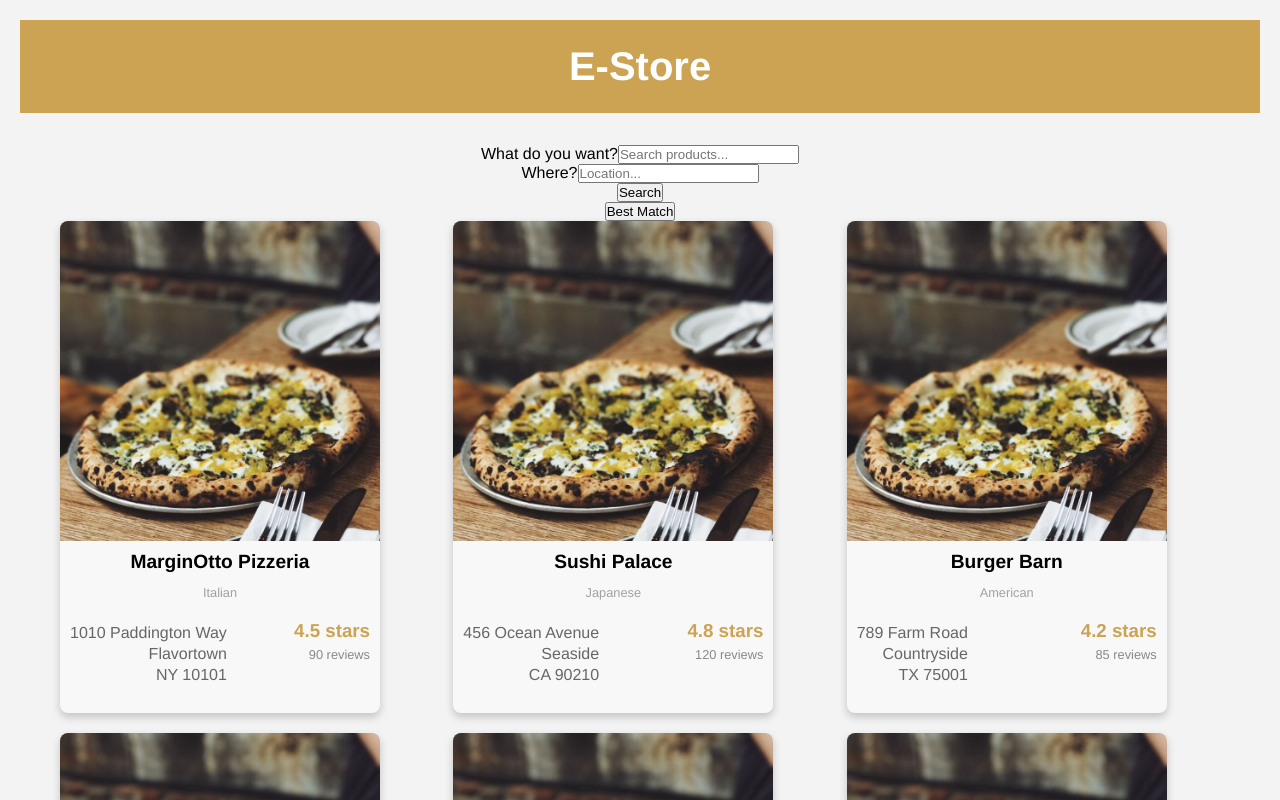
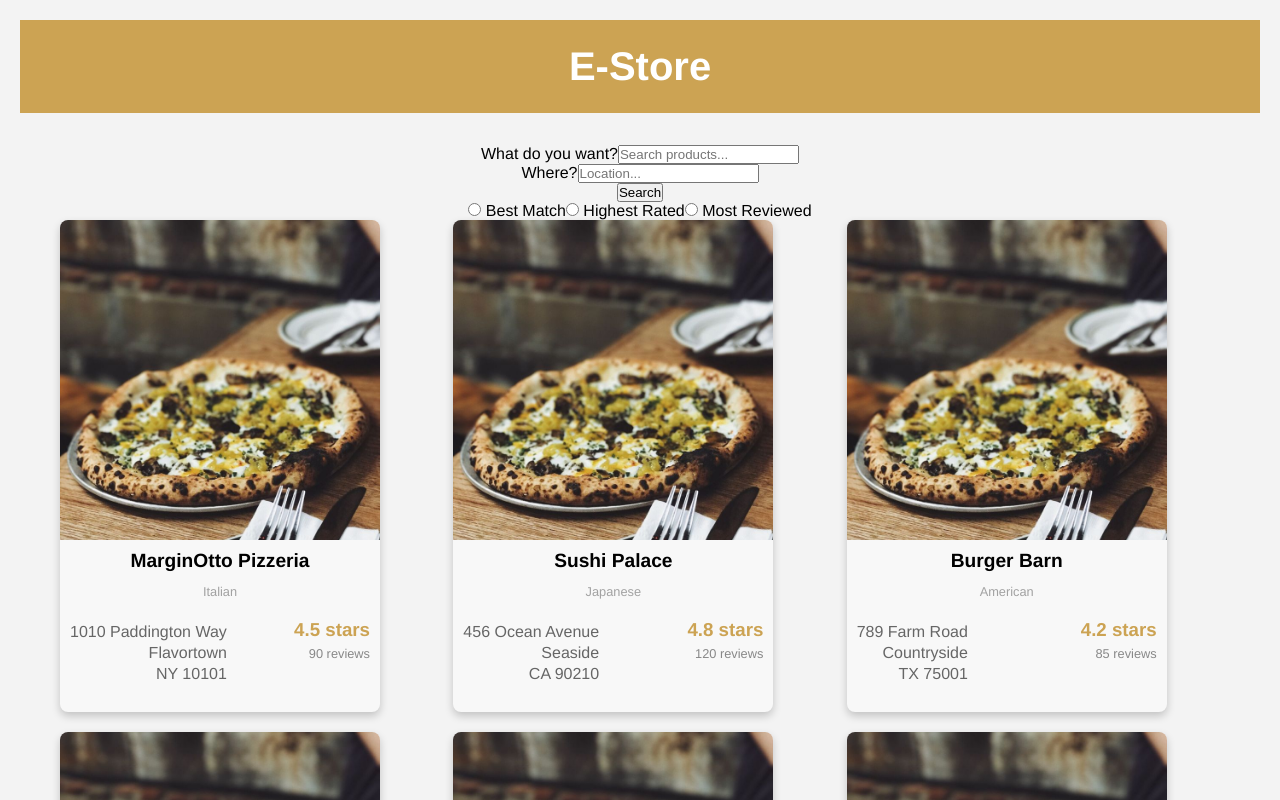
Before and after one commit to iObaidah/e-store-template-React-, a React (Create React App) app: page / in a window 1280 px wide. Shown: the top 800 px of the page. Built offline with nearby package versions, Linux system fonts and the light colour scheme.

Commit message:
SearchBar Updated and Fixed: Sorting options were added to the SearchBar

```diff
--- a/src/components/SearchBar/SearchBar.jsx
+++ b/src/components/SearchBar/SearchBar.jsx
@@ -11,9 +11,18 @@ function SearchBar() {
     };
     const handleLocationChange = (event) => {
         setLocation(event.target.value);
-    }
+    };
     const handleSortClick = (sortOption) => {
         setSortBy(sortOption);
+    };
+    const handleSearch = (event) => {
+        event.preventDefault();
+        console.log('Searching for:', {
+            term: searchTerm,
+            location: location,
+            sortBy: sortBy,
+        });
+        alert(`Searching for ${searchTerm} in ${location} sorted by ${sortBy}`);
     };
 
     return (
@@ -39,17 +48,38 @@ function SearchBar() {
                         onChange={handleLocationChange} // Use location handler
                     />
                 </div>
-                <button className="search-button">
+                <button
+                    className="search-button"
+                    onClick={handleSearch}
+                >
                     Search
                 </button>
             </div>
             <div className="sorting-options">
-                <button
+                <input
+                    type="radio"
+                    id="best-match"
+                    name="sort-option"
                     className={`sort-option ${sortBy === 'best_match' ? 'active' : ''}`}
-                    onClick={() => handleSortClick('best_match')}
-                >
-                    Best Match
-                </button>
+                    onClick={() => { handleSortClick('best_match') }}
+                />
+                <label htmlFor="best-match"> Best Match</label>
+                <input
+                    type="radio"
+                    id="highest-rated"
+                    name="sort-option"
+                    className={`sort-option ${sortBy === 'highest_rated' ? 'active' : ''}`}
+                    onClick={() => { handleSortClick('highest_rated') }}
+                />
+                <label htmlFor="highest-rated"> Highest Rated</label>
+                <input
+                    type="radio"
+                    id="most-reviewed"
+                    name="sort-option"
+                    className={`sort-option ${sortBy === 'most_reviewed' ? 'active' : ''}`}
+                    onClick={() => { handleSortClick('most_reviewed') }}
+                />
+                <label htmlFor="most-reviewed"> Most Reviewed</label>
             </div>
         </div>
     );
```
